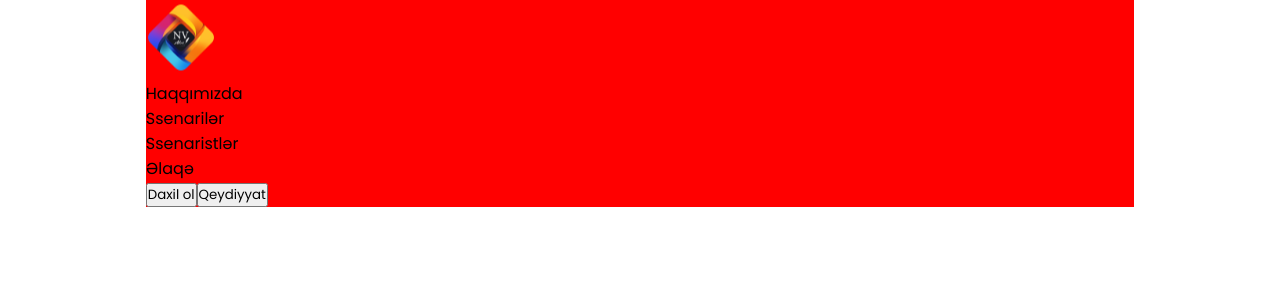
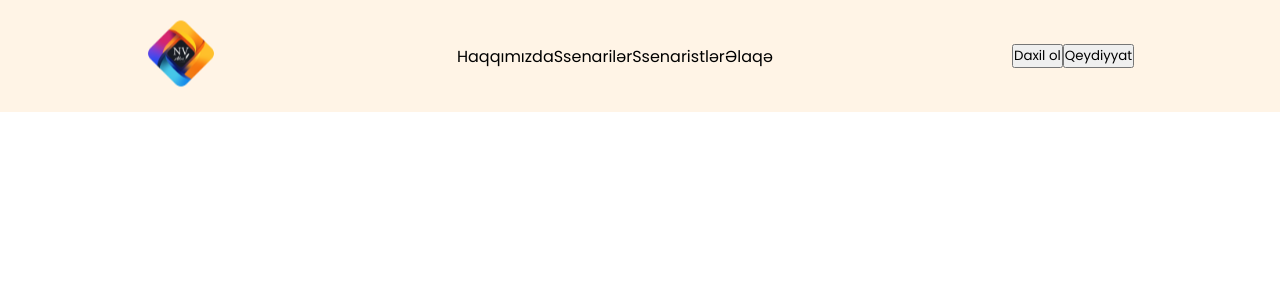
Before and after one commit to Zaranasirova/nva_ailesi, a React (Vite) app: page / in a window 1280 px wide. Shown: the top 300 px of the page. Built offline with nearby package versions, Linux system fonts and the light colour scheme.

Commit message:
Implemented basic header layout

```diff
--- a/src/assets/scss/_base.scss
+++ b/src/assets/scss/_base.scss
@@ -14,5 +14,10 @@ a {
   width: 77.22%;
   height: auto;
   margin: 0 auto;
-  background-color: red;
+
 }
+
+.d-flex{
+  display: flex;
+  align-items: center;
+}
--- a/src/assets/scss/components/_header.scss
+++ b/src/assets/scss/components/_header.scss
@@ -0,0 +1,22 @@
+.header {
+  position: fixed;
+  top: 0;
+  left: 0;
+  right: 0;
+  background-color: #fff4e6;
+  height: 112px;
+  .header-wrapper {
+    height: 100%;
+    justify-content: space-between;
+    .logo {
+      .logo-image-box {
+        width: 72px;
+        height: 73px;
+        img {
+          width: 100%;
+          height: 100%;
+        }
+      }
+    }
+  }
+}
--- a/src/components/Header.tsx
+++ b/src/components/Header.tsx
@@ -4,14 +4,14 @@ import logo from "../assets/image/nicat logo expand2-01 1.svg";
 const Header = () => {
   return (
     <header className="header">
-      <div className="container header-wrapper">
+      <div className="container header-wrapper d-flex">
         <div className="logo">
-          <Link to="/">
+          <Link to="/" className="logo-image-box">
             <img src={logo} alt="NVAiləsi-logo" />
           </Link>
         </div>
         <nav className="navbar">
-          <ul className="navigation">
+          <ul className="navigation d-flex">
             <li className="navigation-item">
               <Link to={"/"} className="navigation-link">
                 Haqqımızda
@@ -34,7 +34,7 @@ const Header = () => {
             </li>
           </ul>
         </nav>
-        <div className="auth">
+        <div className="auth d-flex">
             <button className="auth-login-button auth-button">Daxil ol</button>
             <button className="auth-register-button auth-button">Qeydiyyat</button>
         </div>
```
